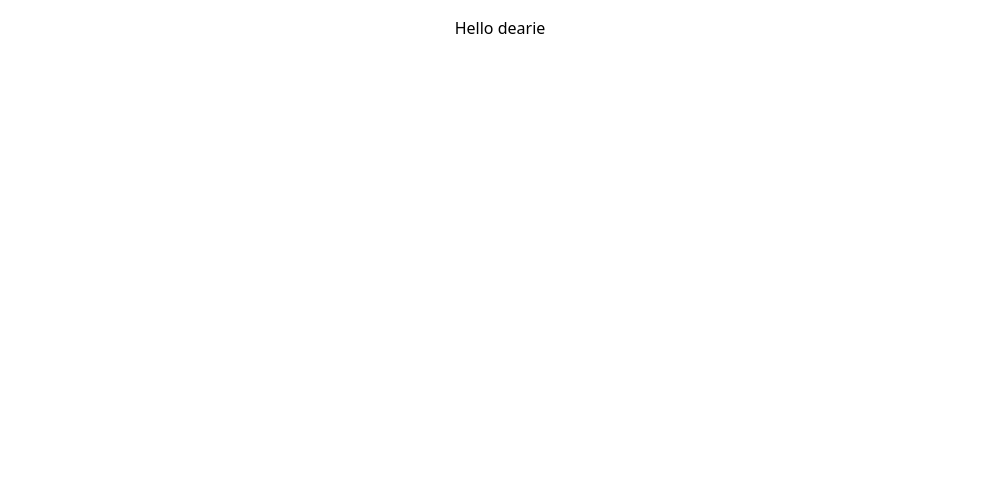
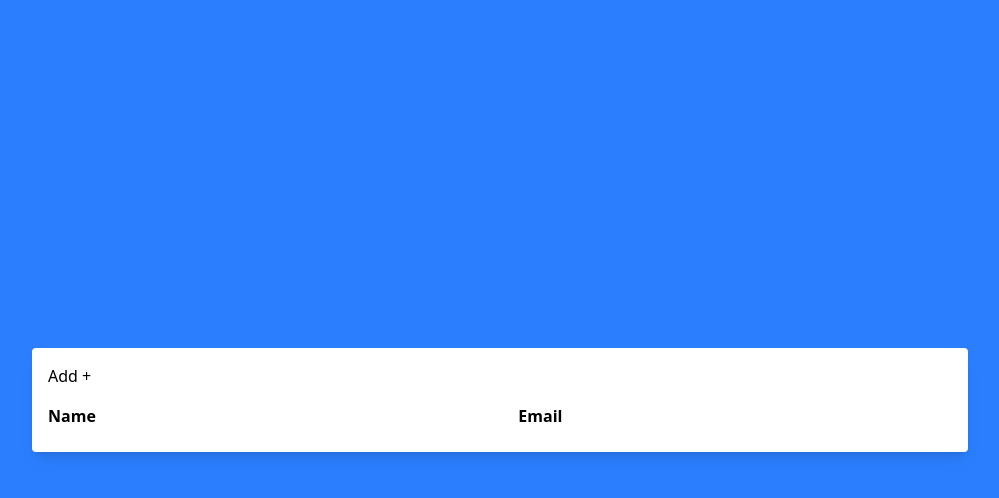
Before and after one commit to PECULIAR-AMY/Full-stack-CRUD-APP, a React (Vite) app in the folder Frontend/: page / in a window 1280 px wide. Shown: the top 498 px of the page, without its empty margins (140-1139 px from the left). Built offline with nearby package versions, Linux system fonts and the light colour scheme.

Commit message:
new commit

```diff
--- a/Frontend/package.json
+++ b/Frontend/package.json
@@ -12,6 +12,7 @@
   "dependencies": {
     "@tailwindcss/vite": "^4.1.11",
     "axios": "^1.10.0",
+    "bootstrap": "^5.3.7",
     "react": "^19.1.0",
     "react-dom": "^19.1.0",
     "react-router-dom": "^7.7.0",
--- a/Frontend/src/component/Worker.tsx
+++ b/Frontend/src/component/Worker.tsx
@@ -2,16 +2,33 @@ import React from 'react'
  import { useEffect, useState } from 'react';
  import axios from 'axios';
 
+
  function Worker() {
 
-  // useEffect(() =>{
-  //   axios.get("http://localhost:5000/");
-  // }, [])
+ useEffect(() =>{
+   axios.get("http://localhost:5000/");
+ }, [])
 
    return (
-    <div className='flex flex-col items-center justify-center h-min-screen bg-blue p-4'>
-     <h1>Hello dearie</h1>
+     <div className="flex flex-col items-center justify-center min-h-screen bg-blue-500 p-4">
+  <div className="w-[75%] bg-white rounded p-4 shadow-lg">
+    <button className="btn btn-success mb-4" >Add +</button>
+
+    <table className="w-full">
+      <thead>
+        <tr>
+          <th className="text-left pb-2">Name</th>
+          <th className="text-left pb-2">Email</th>
+        </tr>
+      </thead>
+      <tbody>
+
+      </tbody>
+    </table>
+
   </div>
+</div>
+
    )
  }
 
```
Also changed, not shown: 1 other file (tests, documents, lock files or other folders). Lines whose indentation alone changed are shown as unchanged.
